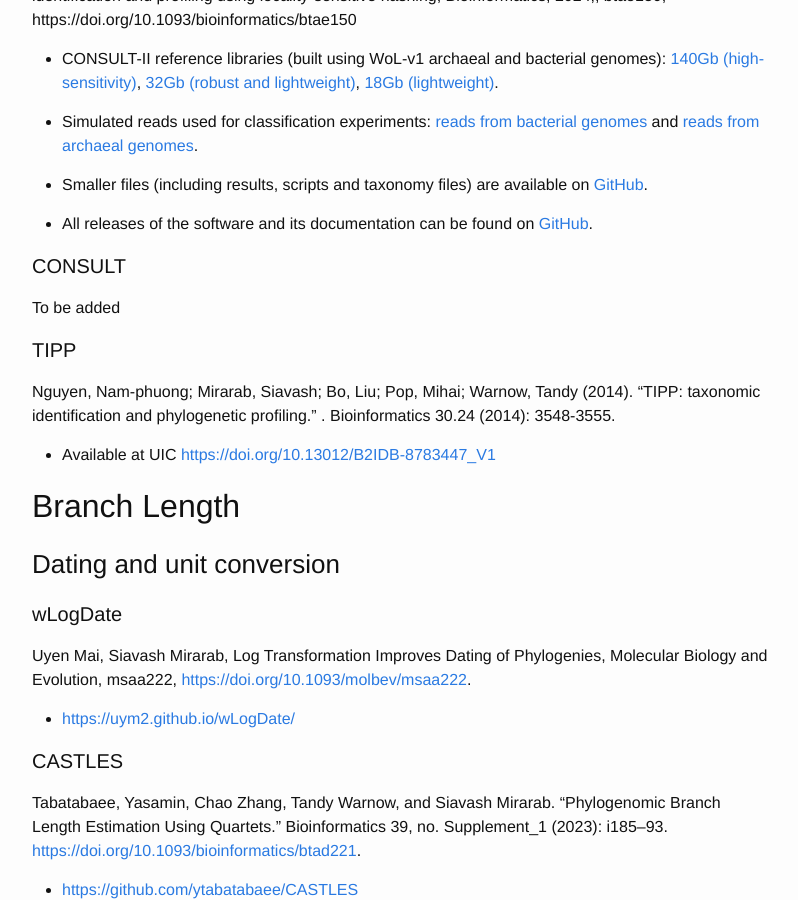
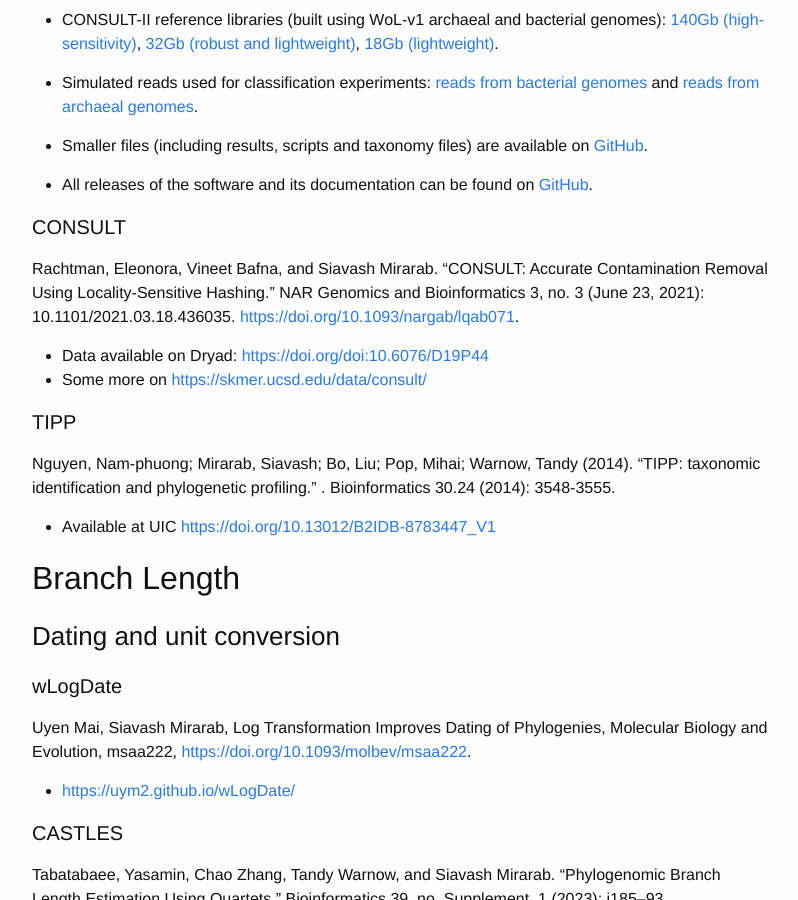
Before and after one commit to smirarab/website, a Jekyll site: the page built from datasets.md, in a window 1280 px wide and 900 px high, scrolled down 10352 px. Shown: the whole window, without its empty margins (238-1036 px from the left). Built offline with Jekyll 4.4.1, drawn with Linux system fonts in a browser that asks for light colours; some of the changed text lies outside the part shown.

Commit message:
add datasets

```diff
--- a/datasets.md
+++ b/datasets.md
@@ -79,9 +79,7 @@
 #### LocalPP
 Sayyari, E., & Mirarab, S. (2016). Fast Coalescent-Based Computation of Local Branch Support from Quartet Frequencies. Molecular Biology and Evolution, 33(7), 1654–1668. <https://doi.org/10.1093/molbev/msw079>
 
-* <https://esayyari.github.io/FastLocalBranchSupport.html>
-
-* **Note:** This is to be moved to a more permanent place soon.
+* Available on Dryad: <https://doi.org/doi:10.5061/dryad.wstqjq2tk>
 
 #### ASTRAL-HGT study
 
@@ -310,7 +308,12 @@
 * All releases of the software and its documentation can be found on [GitHub](https://github.com/bo1929/CONSULT-II).
 
 #### CONSULT
-To be added
+
+Rachtman, Eleonora, Vineet Bafna, and Siavash Mirarab. “CONSULT: Accurate Contamination Removal Using Locality-Sensitive Hashing.” NAR Genomics and Bioinformatics 3, no. 3 (June 23, 2021): 10.1101/2021.03.18.436035. <https://doi.org/10.1093/nargab/lqab071>.
+
+
+*  Data available on Dryad: <https://doi.org/doi:10.6076/D19P44>
+*  Some more on <https://skmer.ucsd.edu/data/consult/>
 
 #### TIPP
 
```
